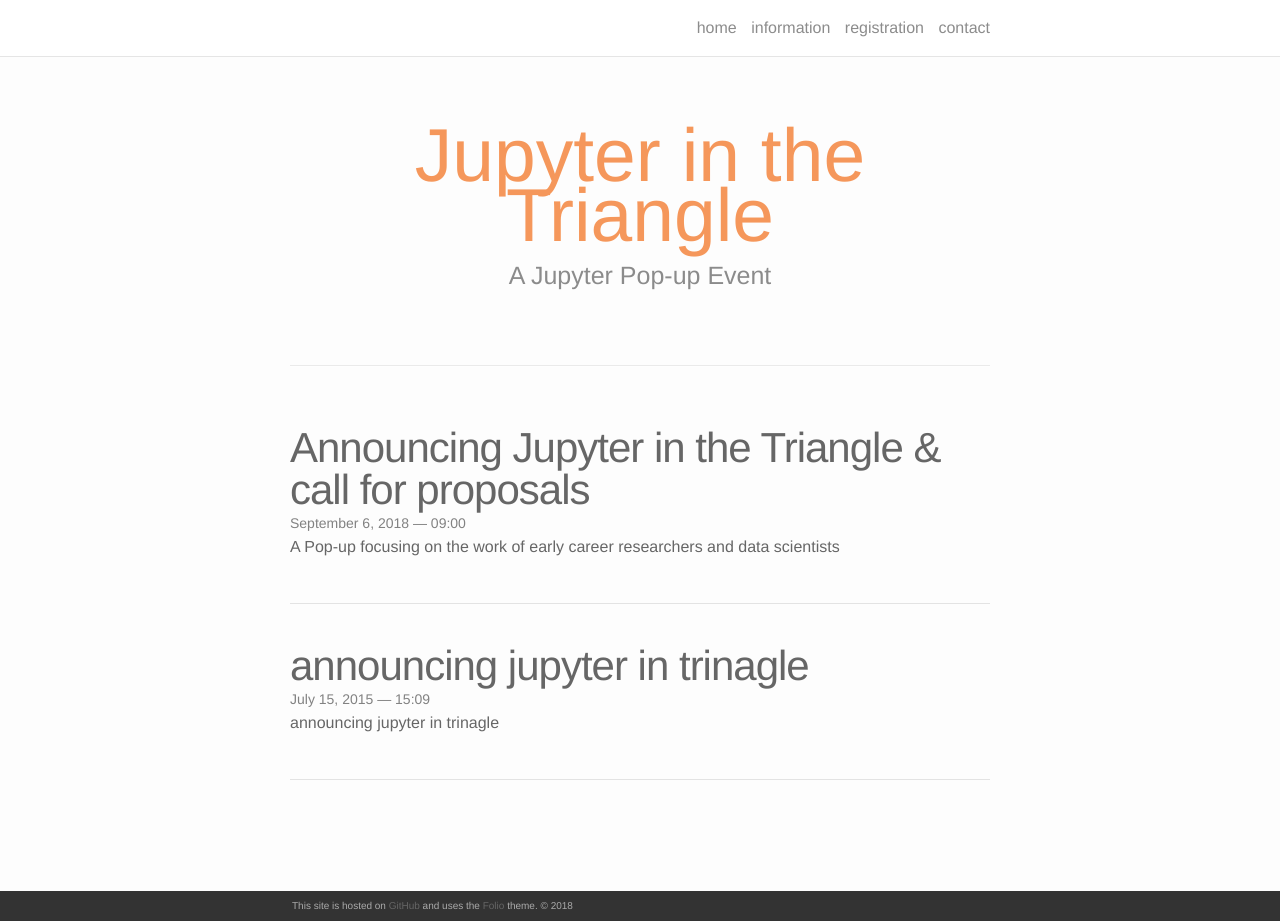
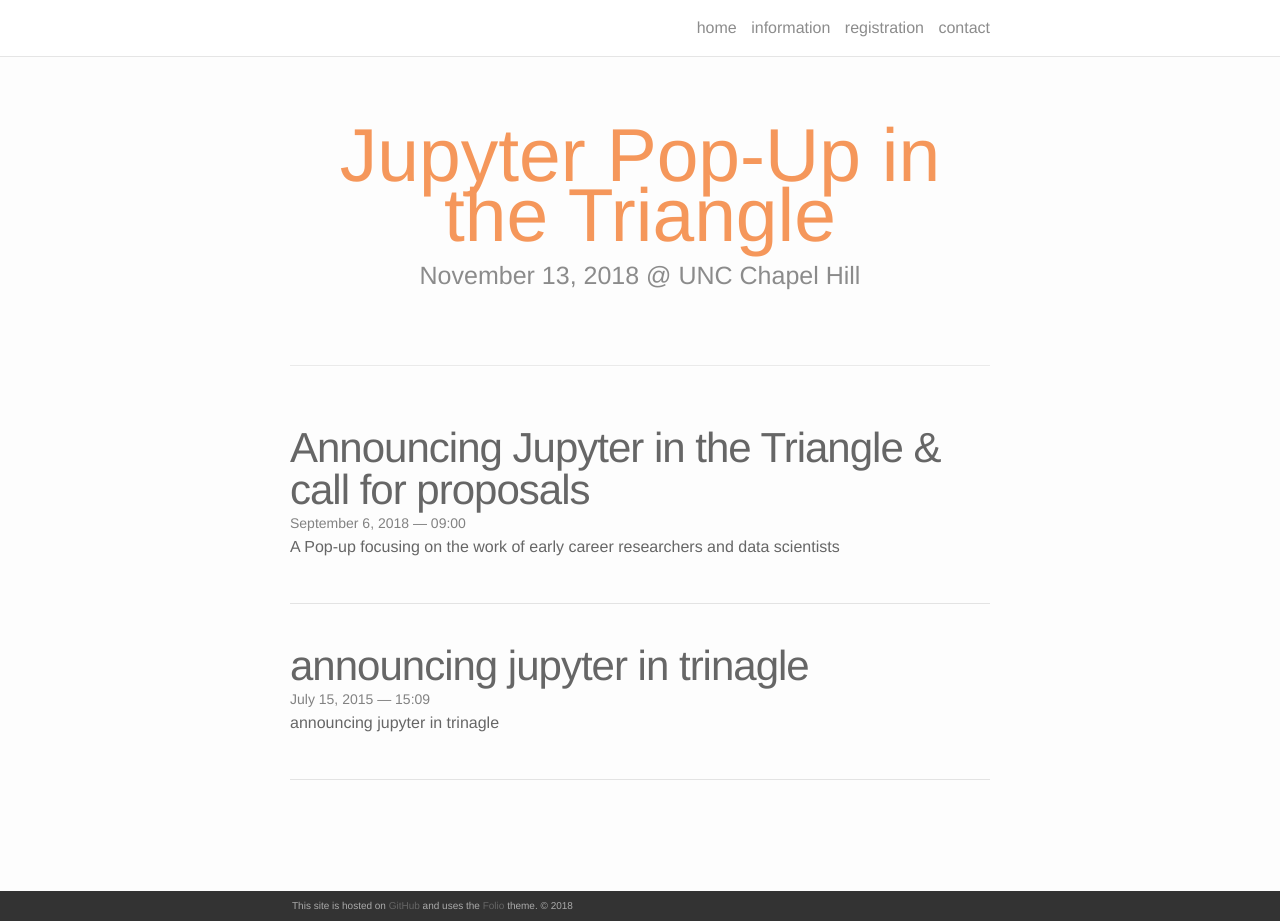
Before and after one commit to bogoli/-folio, a Jekyll site: the page built from index.html, in a window 1280 px wide and 921 px high. Built offline with Jekyll 4.4.1, drawn with Linux system fonts in a browser that asks for light colours; nearby versions of some CDN libraries; the list of posts is cut into pages by our own code.

Commit message:
Update title and subtitle

```diff
--- a/index.html
+++ b/index.html
@@ -3,8 +3,8 @@ layout: default
 ---
 
 <div class="header-bar">
-  <h1>Jupyter in the Triangle</h1>
-  <h2>A Jupyter Pop-up Event</h2>
+  <h1>Jupyter Pop-Up in the Triangle</h1>
+  <h2>November 13, 2018 @ UNC Chapel Hill</h2>
   <br/>
   <hr>
   <br/>
```
